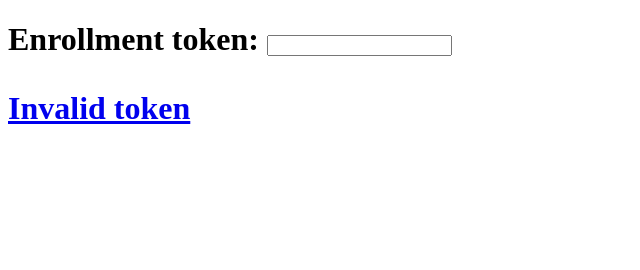
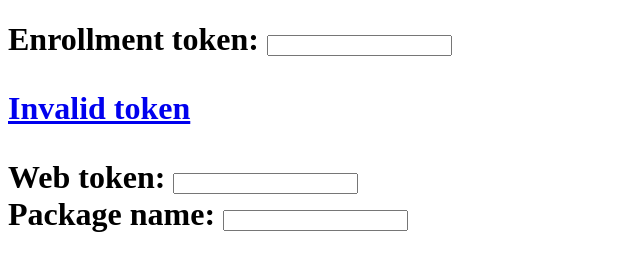
Before and after one commit to clouddpc/clouddpc.github.io, a plain HTML site: page index.html in a window 1280 px wide. Shown: the whole page, without its empty margins (0-640 px from the left). Drawn offline with Linux system fonts and the light colour scheme.

Commit message:
Add web token

```diff
--- a/index.html
+++ b/index.html
@@ -1,13 +1,27 @@
 <!DOCTYPE html>
 <html>
 <head>
-<script>
+<script src="https://apis.google.com/js/api.js">>
 
 function generateEnrollmentLink() {
     var enrollmentToken = document.getElementById("et").value;
     var text = "Enroll my device";
     var result = text.link("https://enterprise.google.com/android/enroll?et=" + enrollmentToken);
     document.getElementById("enrollMyDevice").innerHTML = result;
+}
+
+function loadIFrame() {
+  var webToken = document.getElementById("wt").value;
+  var packageName = document.getElementById("pn").value;
+  gapi.load('gapi.iframes', function() {
+	var options = {
+	  'url': 'https://play.google.com/managed/mcm?token=' + webToken +'&packageName=' + packageName,
+	  'where': document.getElementById('container'),
+	  'attributes': { style: 'height:1000px', scrolling: 'yes'}
+	}
+
+	var iframe = gapi.iframes.getContext().openChild(options);
+  });
 }
 
 </script>
@@ -17,6 +31,9 @@ function generateEnrollmentLink() {
 Enrollment token: <input type="text" id="et" oninput="generateEnrollmentLink()"><br>
 <p id="enrollMyDevice"></p>
 <p><a href="https://enterprise.google.com/android/enroll/invalid">Invalid token</a></p>
+Web token: <input type="text" id="wt" oninput="loadIFrame()"><br>
+Package name: <input type="text" id="pn" oninput="loadIFrame()"><br>
 </h1>
+<div id="container" style="width: 1000px; height: 1000px"></div>
 </body>
 </html>
```
